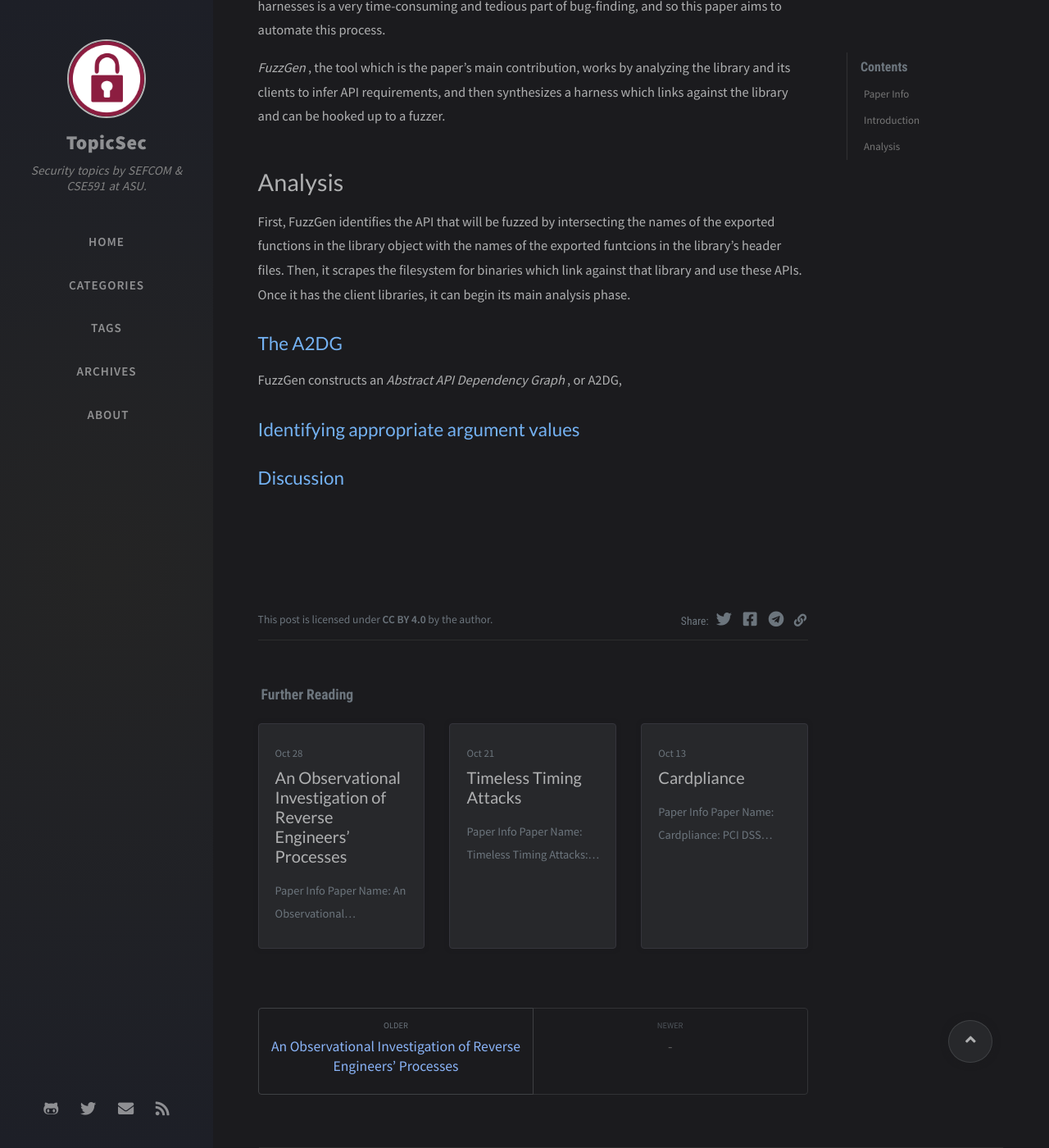
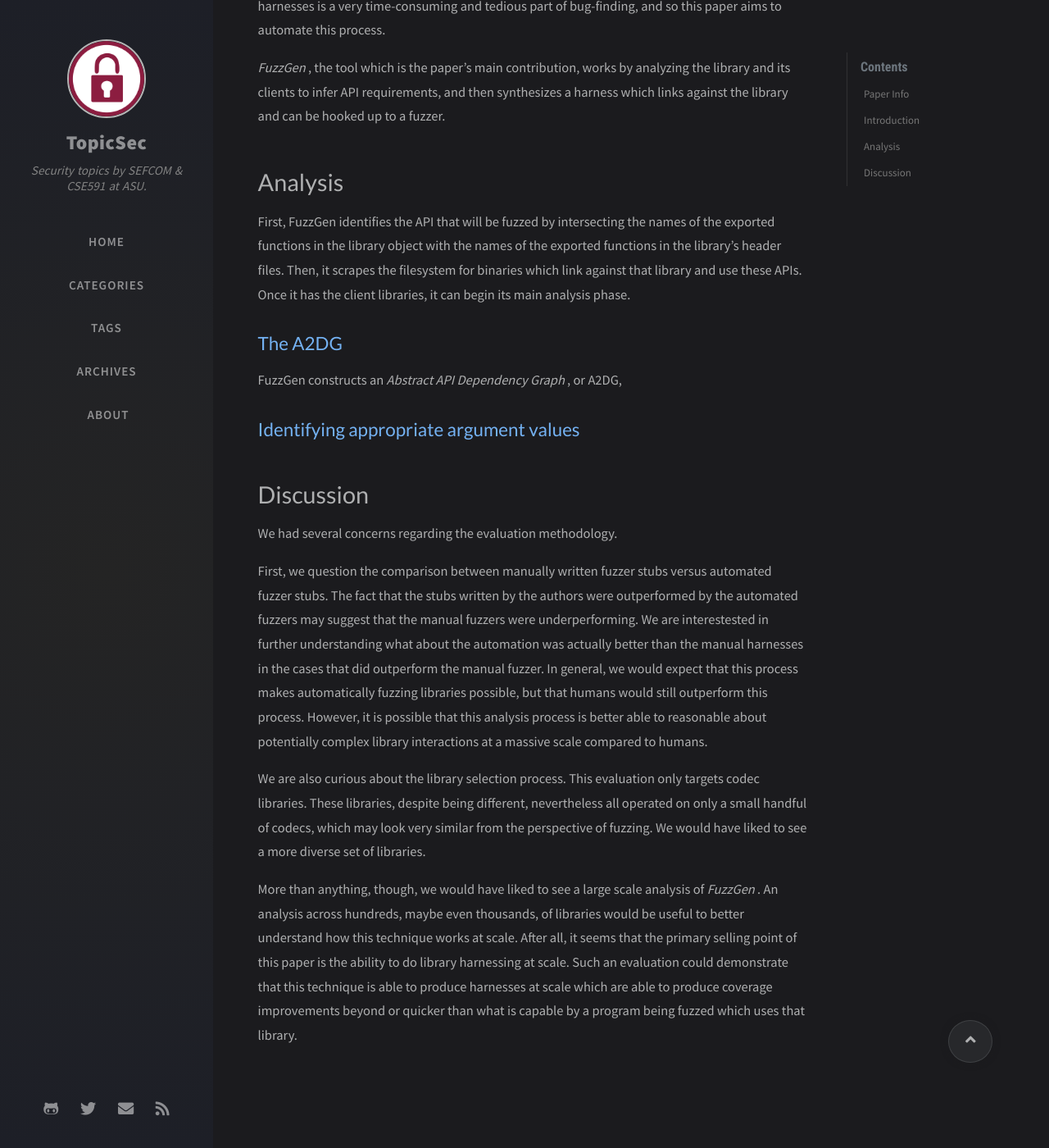
Before and after one commit to TopicSec/topicsec.github.io, a Jekyll site: the page built from _posts/2020-11-04-fuzzgen.md, in a window 1280 px wide and 1400 px high, scrolled down 678 px. Shown: the whole window at 82% size. Built offline with Jekyll 4.4.1, drawn with Linux system fonts in a browser that asks for light colours; nearby versions of some CDN libraries; comment, search, counter and statistics services are not loaded.

Commit message:
Add discussion

```diff
--- a/_posts/2020-11-04-fuzzgen.md
+++ b/_posts/2020-11-04-fuzzgen.md
@@ -26,7 +26,7 @@ _FuzzGen_, the tool which is the paper's main contribution, works by analyzing t
 
 # Analysis
 
-First, FuzzGen identifies the API that will be fuzzed by intersecting the names of the exported functions in the library object with the names of the exported funtcions in the library's header files.
+First, FuzzGen identifies the API that will be fuzzed by intersecting the names of the exported functions in the library object with the names of the exported functions in the library's header files.
 Then, it scrapes the filesystem for binaries which link against that library and use these APIs.
 Once it has the client libraries, it can begin its main analysis phase.
 
@@ -36,4 +36,22 @@ FuzzGen constructs an _Abstract API Dependency Graph_, or A2DG,
 
 ## Identifying appropriate argument values
 
-## Discussion
+# Discussion
+
+We had several concerns regarding the evaluation methodology.
+
+First, we question the comparison between manually written fuzzer stubs versus automated fuzzer stubs.
+The fact that the stubs written by the authors were outperformed by the automated fuzzers may suggest that the manual fuzzers were underperforming.
+We are interestested in further understanding what about the automation was actually better than the manual harnesses in the cases that did outperform the manual fuzzer.
+In general, we would expect that this process makes automatically fuzzing libraries possible, but that humans would still outperform this process.
+However, it is possible that this analysis process is better able to reasonable about potentially complex library interactions at a massive scale compared to humans.
+
+We are also curious about the library selection process.
+This evaluation only targets codec libraries.
+These libraries, despite being different, nevertheless all operated on only a small handful of codecs, which may look very similar from the perspective of fuzzing.
+We would have liked to see a more diverse set of libraries.
+
+More than anything, though, we would have liked to see a large scale analysis of _FuzzGen_.
+An analysis across hundreds, maybe even thousands, of libraries would be useful to better understand how this technique works at scale.
+After all, it seems that the primary selling point of this paper is the ability to do library harnessing at scale.
+Such an evaluation could demonstrate that this technique is able to produce harnesses at scale which are able to produce coverage improvements beyond or quicker than what is capable by a program being fuzzed which uses that library.
```
